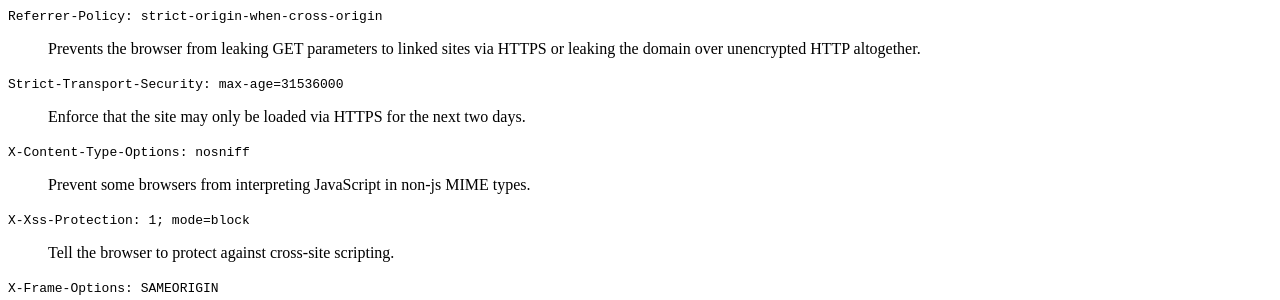
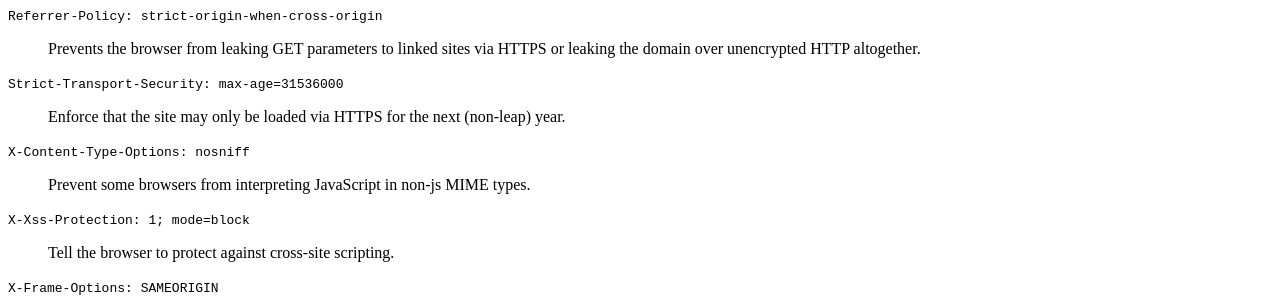
Before and after one commit to Uberspace/manual, a Sphinx documentation site: the page built from source/web-security-headers.rst, in a window 1280 px wide and 900 px high, scrolled down 1601 px. Shown: the part 254-554 px from the top of the window. Built offline with Sphinx 7.4.7 and the Read the Docs theme 2.0.0, drawn with Linux system fonts in a browser that asks for light colours; pages that are not in the unit, such as notebooks, are missing from menus.

Commit message:
HSTS: Matching textual description to real value

```diff
--- a/source/web-security-headers.rst
+++ b/source/web-security-headers.rst
@@ -19,7 +19,7 @@ uberspaces for every domain:
    Prevents the browser from leaking GET parameters to linked sites via HTTPS or leaking the domain over unencrypted HTTP altogether.
 
 ``Strict-Transport-Security: max-age=31536000``
-   Enforce that the site may only be loaded via HTTPS for the next two days.
+   Enforce that the site may only be loaded via HTTPS for the next (non-leap) year.
 
 ``X-Content-Type-Options: nosniff``
    Prevent some browsers from interpreting JavaScript in non-js MIME types.
```
